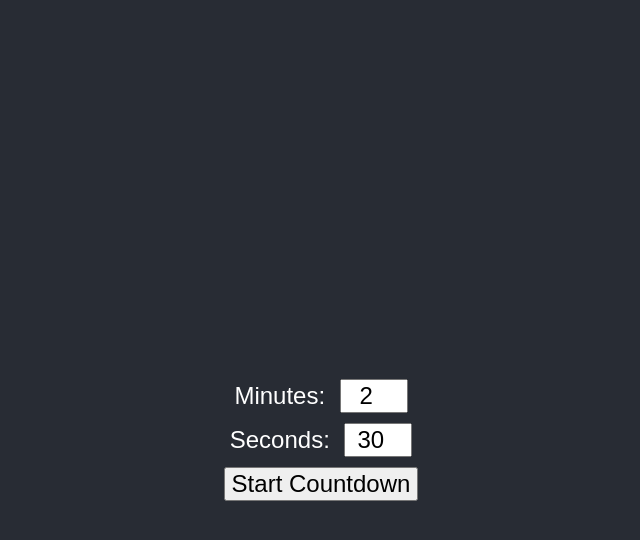
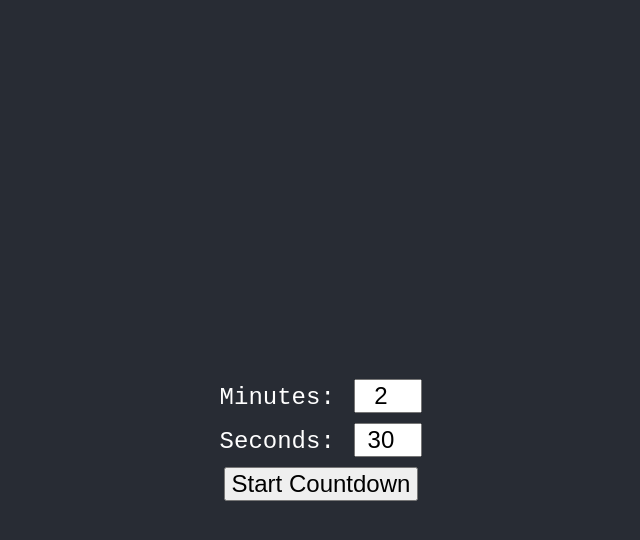
Before and after one commit to brendonthiede/brendonthiede.github.io, a Jekyll site: the page countdown.html, which Jekyll copies as it is, in a window 1280 px wide. Shown: the top 540 px of the page, without its empty margins (319-959 px from the left). Built offline with Jekyll 4.4.1, drawn with Linux system fonts in a browser that asks for light colours.

Commit message:
feat(html): Updating to courier new font

```diff
--- a/countdown.html
+++ b/countdown.html
@@ -14,7 +14,7 @@
             align-items: center;
             background-color: #282c34;
             color: white;
-            font-family: 'Arial', sans-serif;
+            font-family: 'Courier New', Courier, monospace; /* Use a monospace font stack for a digital clock feel */
         }
         #input-container {
             display: flex; /* Arrange inputs and button */
```
